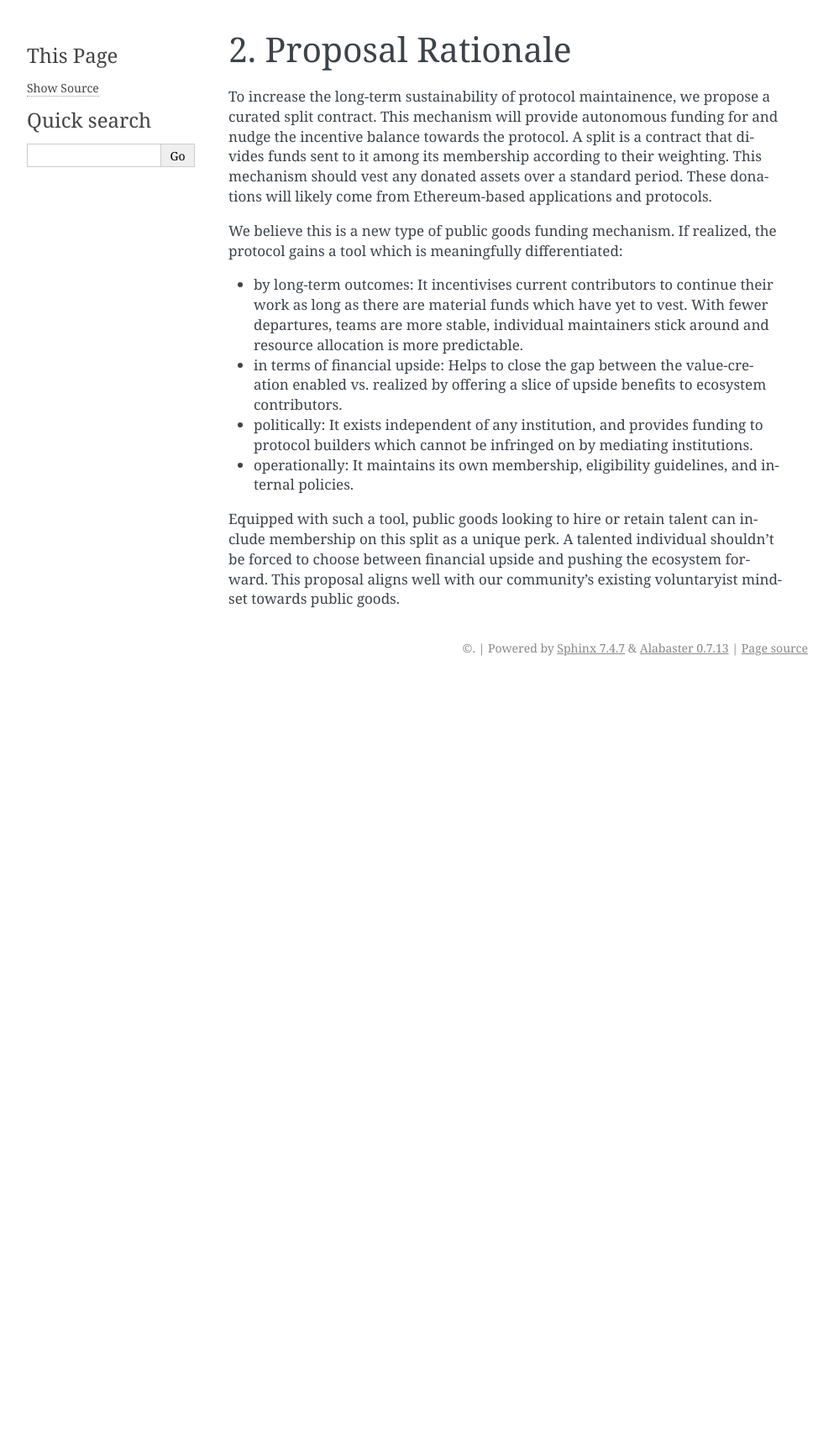
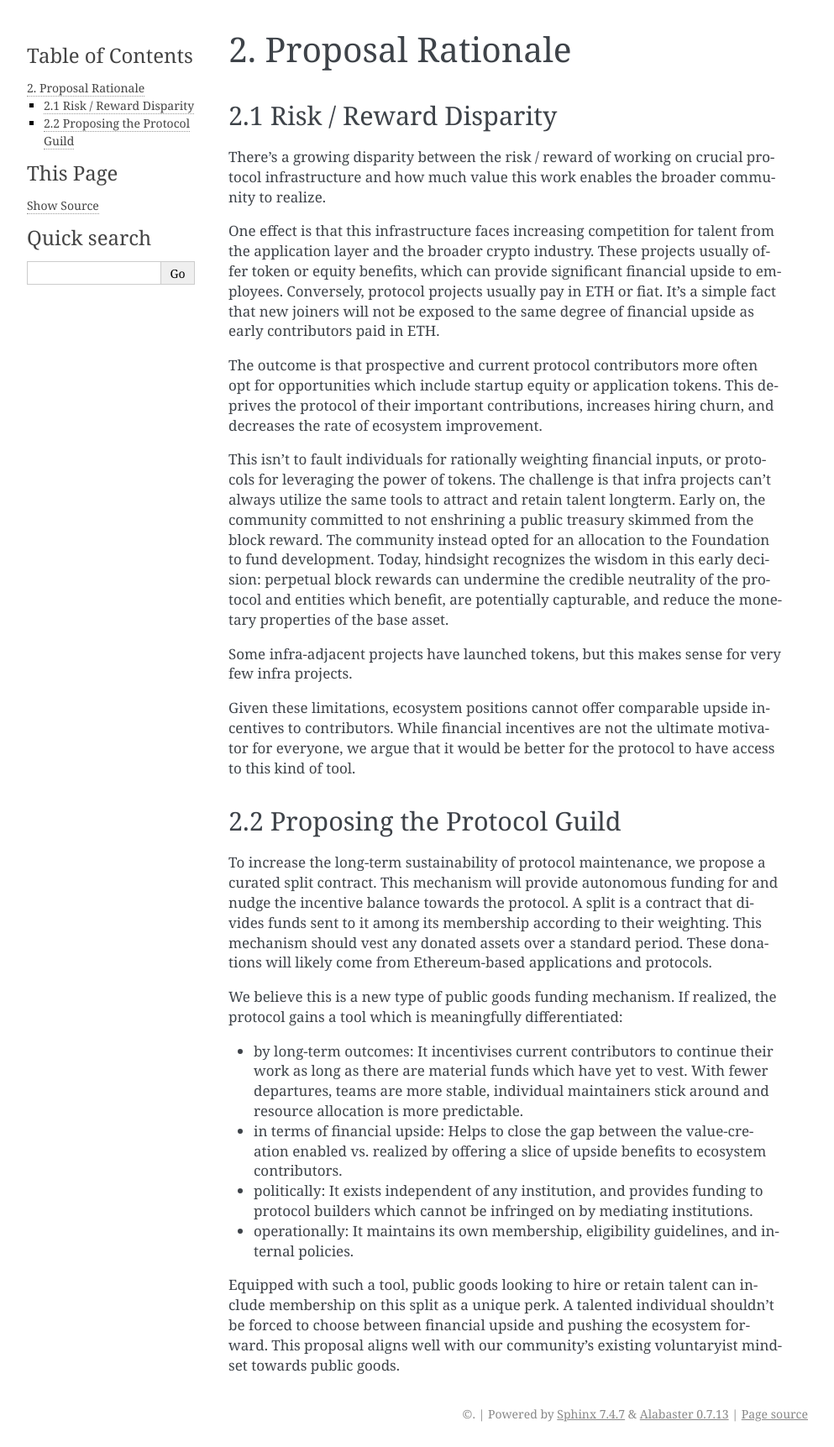
Before and after one commit to protocolguild/documentation, a Sphinx documentation site: the page built from docs/2-proposal-rationale.md, in a window 1280 px wide. Shown: the whole page at 84% size, without its empty margins (148-1141 px from the left). Built offline with Sphinx 7.4.7, drawn with Linux system fonts in a browser that asks for light colours; before the commit the page ends 900 px from its top, so only the background shows below that.

Commit message:
Update 2-proposal-rationale.md

```diff
--- a/docs/2-proposal-rationale.md
+++ b/docs/2-proposal-rationale.md
@@ -1,6 +1,22 @@
 ## 2. Proposal Rationale
 
-To increase the long-term sustainability of protocol maintainence, we propose a curated split contract. This mechanism will provide autonomous funding for and nudge the incentive balance towards the protocol. A split is a contract that divides funds sent to it among its membership according to their weighting. This mechanism should vest any donated assets over a standard period. These donations will likely come from Ethereum-based applications and protocols.
+### 2.1 Risk / Reward Disparity
+
+There's a growing disparity between the risk / reward of working on crucial protocol infrastructure and how much value this work enables the broader community to realize.
+
+One effect is that this infrastructure faces increasing competition for talent from the application layer and the broader crypto industry. These projects usually offer token or equity benefits, which can provide significant financial upside to employees. Conversely, protocol projects usually pay in ETH or fiat. It's a simple fact that new joiners will not be exposed to the same degree of financial upside as early contributors paid in ETH.
+
+The outcome is that prospective and current protocol contributors more often opt for opportunities which include startup equity or application tokens. This deprives the protocol of their important contributions, increases hiring churn, and decreases the rate of ecosystem improvement.
+
+This isn't to fault individuals for rationally weighting financial inputs, or protocols for leveraging the power of tokens. The challenge is that infra projects can't always utilize the same tools to attract and retain talent longterm. Early on, the community committed to not enshrining a public treasury skimmed from the block reward. The community instead opted for an allocation to the Foundation to fund development. Today, hindsight recognizes the wisdom in this early decision: perpetual block rewards can undermine the credible neutrality of the protocol and entities which benefit, are potentially capturable, and reduce the monetary properties of the base asset.
+
+Some infra-adjacent projects have launched tokens, but this makes sense for very few infra projects.
+
+Given these limitations, ecosystem positions cannot offer comparable upside incentives to contributors. While financial incentives are not the ultimate motivator for everyone, we argue that it would be better for the protocol to have access to this kind of tool.
+
+### 2.2 Proposing the Protocol Guild
+
+To increase the long-term sustainability of protocol maintenance, we propose a curated split contract. This mechanism will provide autonomous funding for and nudge the incentive balance towards the protocol. A split is a contract that divides funds sent to it among its membership according to their weighting. This mechanism should vest any donated assets over a standard period. These donations will likely come from Ethereum-based applications and protocols.
 
 We believe this is a new type of public goods funding mechanism. If realized, the protocol gains a tool which is meaningfully differentiated:
 
```
